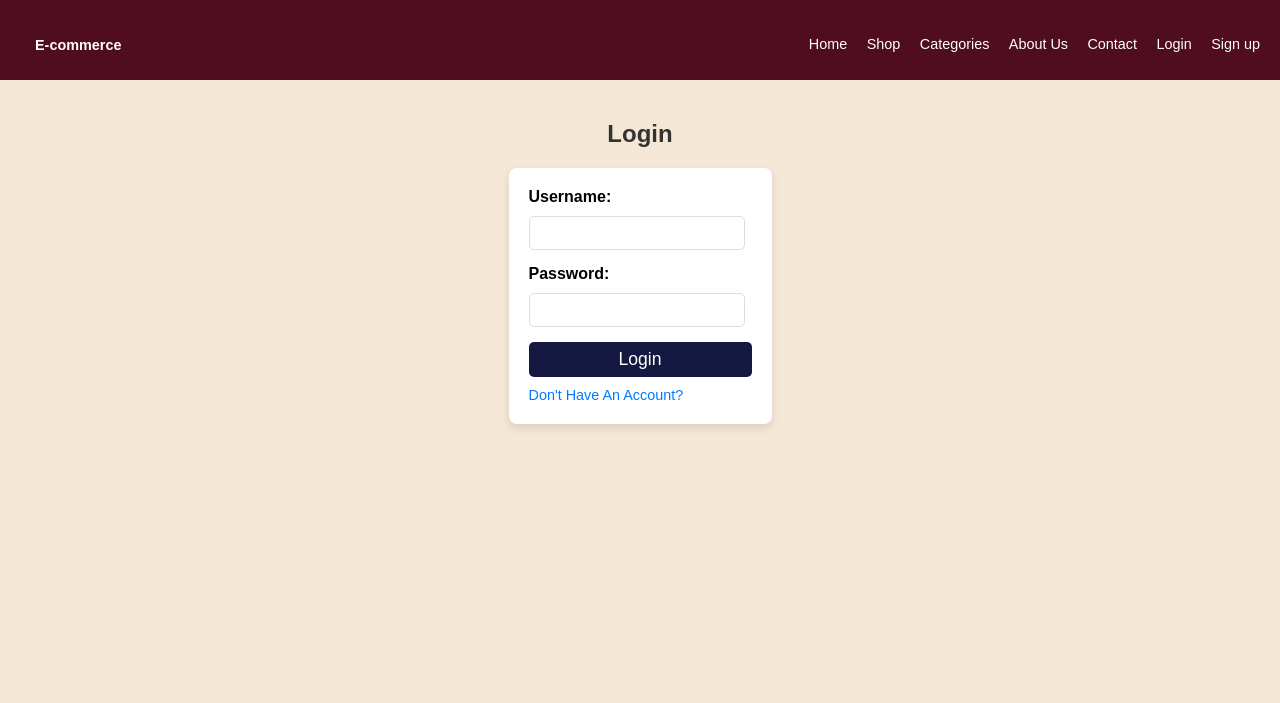
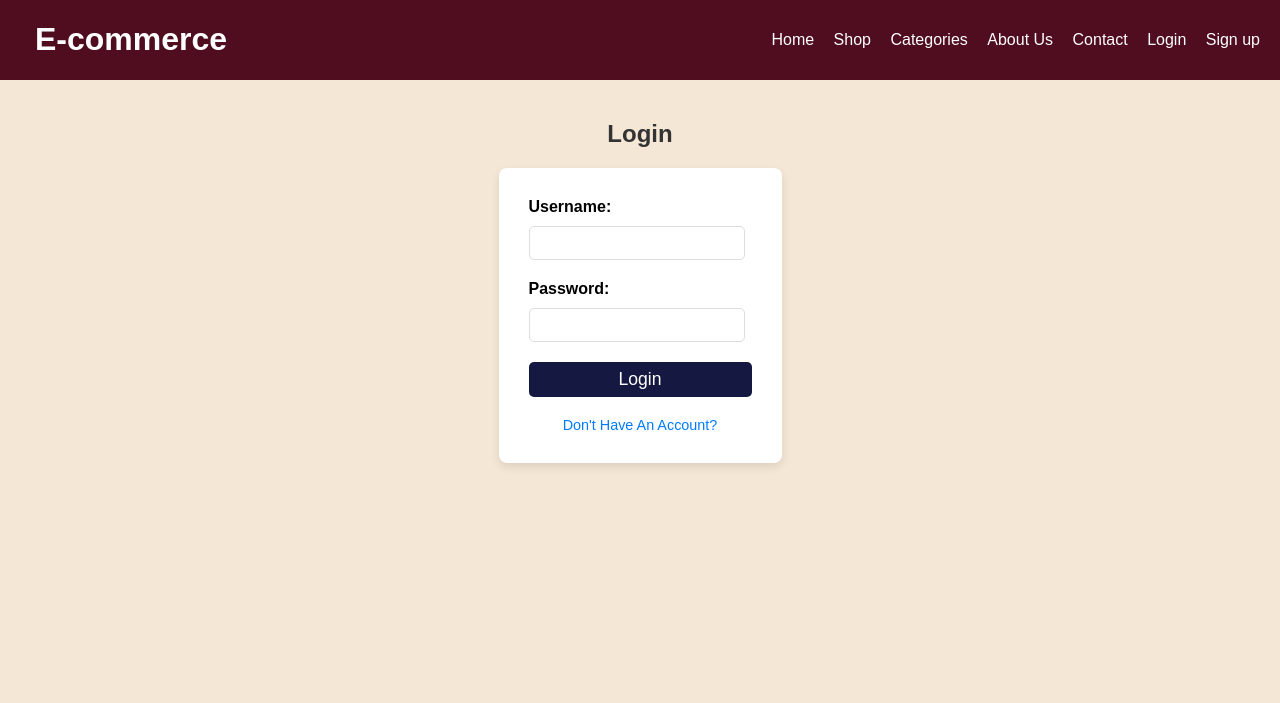
Before and after one commit to macanMehri/ecommerce, a Django app: page /users/login/ in a window 1280 px wide. Shown: the top 703 px of the page. Run offline with Django 4.2, Linux system fonts and the light colour scheme; parts of the project's set-up code (start-up, migrations or seed data) failed here and were passed over.

Commit message:
Merged two signup login css

```diff
--- a/online_shop/static/css/login.css
+++ b/online_shop/static/css/signup_login.css
@@ -1,21 +1,23 @@
-/* Style the login form */
-.login-form {
-    max-width: 400px;
+/* General Styling for the Form */
+.form {
+    max-width: 600px;
     margin: 0 auto;
-    padding: 20px;
+    padding: 30px;
     background-color: #fff;
     border-radius: 8px;
-    box-shadow: 0 4px 8px rgba(0, 0, 0, 0.1);
+    box-shadow: 0 4px 10px rgba(0, 0, 0, 0.1);
+    font-family: 'Arial', sans-serif;
 }
+
 h2 {
     text-align: center;
     color: #333;
     margin-bottom: 20px;
 }
 
-/* Form Group Styling */
+/* Styling for Form Groups */
 .form-group {
-    margin-bottom: 15px;
+    margin-bottom: 20px;
 }
 
 label {
@@ -39,20 +41,19 @@ input:focus {
     border-color: #007bff;
 }
 
-/* Error messages styling */
+/* Styling for Error Messages */
 .error-message {
     color: #e74c3c;
     font-size: 0.9rem;
     margin-top: 5px;
 }
 
-/* Styling for non-field errors */
 .form-errors {
     color: #e74c3c;
-    margin-bottom: 10px;
+    margin-bottom: 20px;
 }
 
-/* Button Styling */
+/* Submit Button Styling */
 button.btn {
     width: 100%;
     padding: 7px;
@@ -62,22 +63,23 @@ button.btn {
     border: none;
     border-radius: 5px;
     cursor: pointer;
+    transition: background-color 0.3s;
 }
 
 button.btn:hover {
     background-color: #0a0c1f;
 }
 
-/* Small text for "Forgot Password" or links (optional) */
-a {
+/* Link Styling for Login */
+.login-link {
+    display: block;
+    text-align: center;
+    margin-top: 20px;
     color: #007bff;
+    font-size: 0.9rem;
     text-decoration: none;
-    font-size: 0.9rem;
-    display: inline-block;
-    margin-top: 10px;
-    text-align: center;
 }
 
-a:hover {
+.login-link:hover {
     text-decoration: underline;
 }
--- a/users/templates/dashboard.html
+++ b/users/templates/dashboard.html
@@ -17,7 +17,7 @@
         <a href="{% url 'change_email' %}" class="btn">Change Email</a>
         <a href="{% url 'change_password' %}" class="btn">Change Password</a>
     </div>
-    {% if not user.is_authenticated %}
+    {% if not user.is_staff %}
     <div class="address-section">
         <h3>Your Addresses</h3>
         {% if addresses %}
--- a/users/templates/login.html
+++ b/users/templates/login.html
@@ -1,11 +1,11 @@
 {% extends "master.html" %}
 {% load static %}
 {% block content %}
-<link rel="stylesheet" href="{% static 'css/login.css' %}">
+<link rel="stylesheet" href="{% static 'css/signup_login.css' %}">
 
 <h2>Login</h2>
 
-<form method="post" class="login-form">
+<form method="post" class="form">
     {% csrf_token %}
 
     <!-- Display Non-Field Errors -->
@@ -39,7 +39,7 @@
 
     <!-- Submit Button -->
     <button type="submit" class="btn">Login</button>
-    <a href="{% url 'signup' %}">Don't Have An Account?</a>
+    <a href="{% url 'signup' %}" class="login-link">Don't Have An Account?</a>
 </form>
 
 {% endblock %}
--- a/users/templates/signup.html
+++ b/users/templates/signup.html
@@ -1,11 +1,11 @@
 {% extends "master.html" %}
 {% load static %}
 {% block content %}
-<link rel="stylesheet" href="{% static 'css/signup.css' %}">
+<link rel="stylesheet" href="{% static 'css/signup_login.css' %}">
 
 <h2>Sign Up</h2>
 
-<form method="post" class="sign-up-form">
+<form method="post" class="form">
     {% csrf_token %}
 
     <!-- Display Non-Field Errors -->
```
Also changed, not shown: online_shop/static/css/signup.css (deleted, +0 -85 lines).
